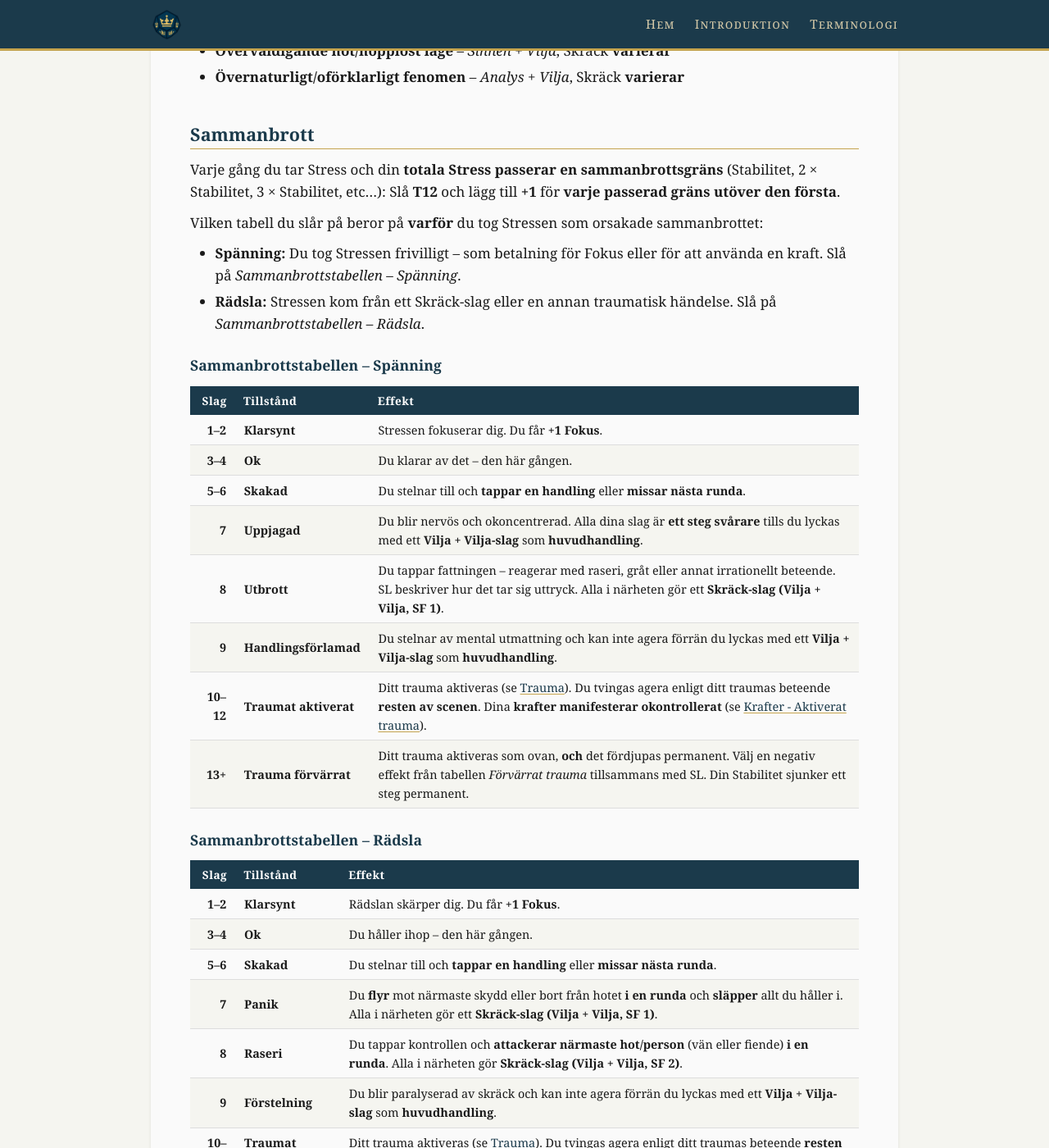
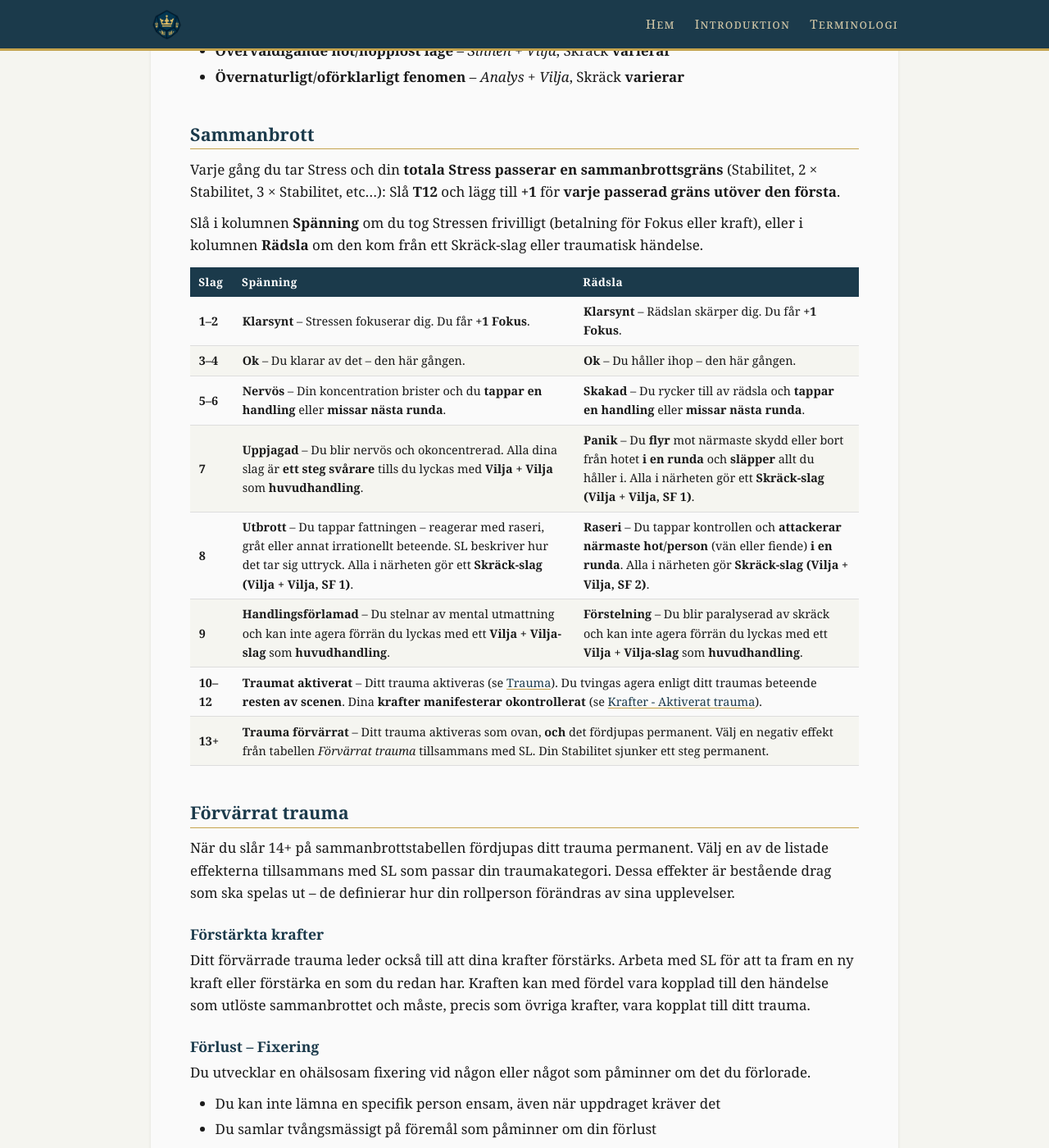
Before and after one commit to ulmus/Riket, a Jekyll site: the page built from Regler/Trauma, skräck och stress.md, in a window 1280 px wide and 1400 px high, scrolled down 2993 px. Shown: the whole window at 82% size. Built offline with Jekyll 4.4.1, drawn with Linux system fonts in a browser that asks for light colours; our own code applies the rules of GitHub Pages for plain Markdown files; some of the changed text lies outside the part shown.

Commit message:
Slå ihop sammanbrottstabellerna till en med kolumner per stresstyp
En tabell med kolumnerna Spänning och Rädsla ersätter de två separata
tabellerna. Alla rad 1–9 har unika tillstånd per kolumn (Nervös/Skakad,
Uppjagad/Panik, Utbrott/Raseri, Handlingsförlamad/Förstelning).
Raderna 10–12 och 13+ är sammanfogade celler med colspan="2".

https://claude.ai/code/session_01CEQFrMo8uD9MieBmRwmDbF

```diff
--- a/Regler/Trauma, skräck och stress.md
+++ b/Regler/Trauma, skräck och stress.md
@@ -93,36 +93,57 @@ När något skrämmande eller chockartat inträffar: slå ett **Skräck-slag, Vi
 
 Varje gång du tar Stress och din **totala Stress passerar en sammanbrottsgräns** (Stabilitet, 2 × Stabilitet, 3 × Stabilitet, etc…): Slå **T12** och lägg till **+1** för **varje passerad gräns utöver den första**.
 
-Vilken tabell du slår på beror på **varför** du tog Stressen som orsakade sammanbrottet:
+Slå i kolumnen **Spänning** om du tog Stressen frivilligt (betalning för Fokus eller kraft), eller i kolumnen **Rädsla** om den kom från ett Skräck-slag eller traumatisk händelse.
 
-- **Spänning:** Du tog Stressen frivilligt – som betalning för Fokus eller för att använda en kraft. Slå på *Sammanbrottstabellen – Spänning*.
-- **Rädsla:** Stressen kom från ett Skräck-slag eller en annan traumatisk händelse. Slå på *Sammanbrottstabellen – Rädsla*.
-
-### Sammanbrottstabellen – Spänning
-
-|      Slag | Tillstånd             | Effekt                                                                                                                                                                                     |
-| --------: | --------------------- | ------------------------------------------------------------------------------------------------------------------------------------------------------------------------------------------ |
-|   **1–2** | **Klarsynt**          | Stressen fokuserar dig. Du får **+1 Fokus**.                                                                                                                                               |
-|   **3–4** | **Ok**                | Du klarar av det – den här gången.                                                                                                                                                         |
-|   **5–6** | **Skakad**            | Du stelnar till och **tappar en handling** eller **missar nästa runda**.                                                                                                                   |
-|     **7** | **Uppjagad**          | Du blir nervös och okoncentrerad. Alla dina slag är **ett steg svårare** tills du lyckas med ett **Vilja + Vilja-slag** som **huvudhandling**.                                             |
-|     **8** | **Utbrott**           | Du tappar fattningen – reagerar med raseri, gråt eller annat irrationellt beteende. SL beskriver hur det tar sig uttryck. Alla i närheten gör ett **Skräck-slag (Vilja + Vilja, SF 1)**.  |
-|     **9** | **Handlingsförlamad** | Du stelnar av mental utmattning och kan inte agera förrän du lyckas med ett **Vilja + Vilja-slag** som **huvudhandling**.                                                                  |
-| **10–12** | **Traumat aktiverat** | Ditt trauma aktiveras (se [[#Trauma]]). Du tvingas agera enligt ditt traumas beteende **resten av scenen**. Dina **krafter manifesterar okontrollerat** (se [[Krafter#Aktiverat trauma]]). |
-|   **13+** | **Trauma förvärrat**  | Ditt trauma aktiveras som ovan, **och** det fördjupas permanent. Välj en negativ effekt från tabellen *Förvärrat trauma* tillsammans med SL. Din Stabilitet sjunker ett steg permanent.   |
-
-### Sammanbrottstabellen – Rädsla
-
-|      Slag | Tillstånd             | Effekt                                                                                                                                                                                     |
-| --------: | --------------------- | ------------------------------------------------------------------------------------------------------------------------------------------------------------------------------------------ |
-|   **1–2** | **Klarsynt**          | Rädslan skärper dig. Du får **+1 Fokus**.                                                                                                                                                  |
-|   **3–4** | **Ok**                | Du håller ihop – den här gången.                                                                                                                                                           |
-|   **5–6** | **Skakad**            | Du stelnar till och **tappar en handling** eller **missar nästa runda**.                                                                                                                   |
-|     **7** | **Panik**             | Du **flyr** mot närmaste skydd eller bort från hotet **i en runda** och **släpper** allt du håller i. Alla i närheten gör ett **Skräck-slag (Vilja + Vilja, SF 1)**.                       |
-|     **8** | **Raseri**            | Du tappar kontrollen och **attackerar närmaste hot/person** (vän eller fiende) **i en runda**. Alla i närheten gör **Skräck-slag (Vilja + Vilja, SF 2)**.                                  |
-|     **9** | **Förstelning**       | Du blir paralyserad av skräck och kan inte agera förrän du lyckas med ett **Vilja + Vilja-slag** som **huvudhandling**.                                                                    |
-| **10–12** | **Traumat aktiverat** | Ditt trauma aktiveras (se [[#Trauma]]). Du tvingas agera enligt ditt traumas beteende **resten av scenen**. Dina **krafter manifesterar okontrollerat** (se [[Krafter#Aktiverat trauma]]). |
-|   **13+** | **Trauma förvärrat**  | Ditt trauma aktiveras som ovan, **och** det fördjupas permanent. Välj en negativ effekt från tabellen *Förvärrat trauma* tillsammans med SL. Din Stabilitet sjunker ett steg permanent.   |
+<table>
+<thead>
+<tr>
+<th>Slag</th>
+<th>Spänning</th>
+<th>Rädsla</th>
+</tr>
+</thead>
+<tbody>
+<tr>
+<td><strong>1–2</strong></td>
+<td><strong>Klarsynt</strong> – Stressen fokuserar dig. Du får <strong>+1 Fokus</strong>.</td>
+<td><strong>Klarsynt</strong> – Rädslan skärper dig. Du får <strong>+1 Fokus</strong>.</td>
+</tr>
+<tr>
+<td><strong>3–4</strong></td>
+<td><strong>Ok</strong> – Du klarar av det – den här gången.</td>
+<td><strong>Ok</strong> – Du håller ihop – den här gången.</td>
+</tr>
+<tr>
+<td><strong>5–6</strong></td>
+<td><strong>Nervös</strong> – Din koncentration brister och du <strong>tappar en handling</strong> eller <strong>missar nästa runda</strong>.</td>
+<td><strong>Skakad</strong> – Du rycker till av rädsla och <strong>tappar en handling</strong> eller <strong>missar nästa runda</strong>.</td>
+</tr>
+<tr>
+<td><strong>7</strong></td>
+<td><strong>Uppjagad</strong> – Du blir nervös och okoncentrerad. Alla dina slag är <strong>ett steg svårare</strong> tills du lyckas med <strong>Vilja + Vilja</strong> som <strong>huvudhandling</strong>.</td>
+<td><strong>Panik</strong> – Du <strong>flyr</strong> mot närmaste skydd eller bort från hotet <strong>i en runda</strong> och <strong>släpper</strong> allt du håller i. Alla i närheten gör ett <strong>Skräck-slag (Vilja + Vilja, SF 1)</strong>.</td>
+</tr>
+<tr>
+<td><strong>8</strong></td>
+<td><strong>Utbrott</strong> – Du tappar fattningen – reagerar med raseri, gråt eller annat irrationellt beteende. SL beskriver hur det tar sig uttryck. Alla i närheten gör ett <strong>Skräck-slag (Vilja + Vilja, SF 1)</strong>.</td>
+<td><strong>Raseri</strong> – Du tappar kontrollen och <strong>attackerar närmaste hot/person</strong> (vän eller fiende) <strong>i en runda</strong>. Alla i närheten gör <strong>Skräck-slag (Vilja + Vilja, SF 2)</strong>.</td>
+</tr>
+<tr>
+<td><strong>9</strong></td>
+<td><strong>Handlingsförlamad</strong> – Du stelnar av mental utmattning och kan inte agera förrän du lyckas med ett <strong>Vilja + Vilja-slag</strong> som <strong>huvudhandling</strong>.</td>
+<td><strong>Förstelning</strong> – Du blir paralyserad av skräck och kan inte agera förrän du lyckas med ett <strong>Vilja + Vilja-slag</strong> som <strong>huvudhandling</strong>.</td>
+</tr>
+<tr>
+<td><strong>10–12</strong></td>
+<td colspan="2"><strong>Traumat aktiverat</strong> – Ditt trauma aktiveras (se [[#Trauma]]). Du tvingas agera enligt ditt traumas beteende <strong>resten av scenen</strong>. Dina <strong>krafter manifesterar okontrollerat</strong> (se [[Krafter#Aktiverat trauma]]).</td>
+</tr>
+<tr>
+<td><strong>13+</strong></td>
+<td colspan="2"><strong>Trauma förvärrat</strong> – Ditt trauma aktiveras som ovan, <strong>och</strong> det fördjupas permanent. Välj en negativ effekt från tabellen <em>Förvärrat trauma</em> tillsammans med SL. Din Stabilitet sjunker ett steg permanent.</td>
+</tr>
+</tbody>
+</table>
 
 ## Förvärrat trauma
 
```
